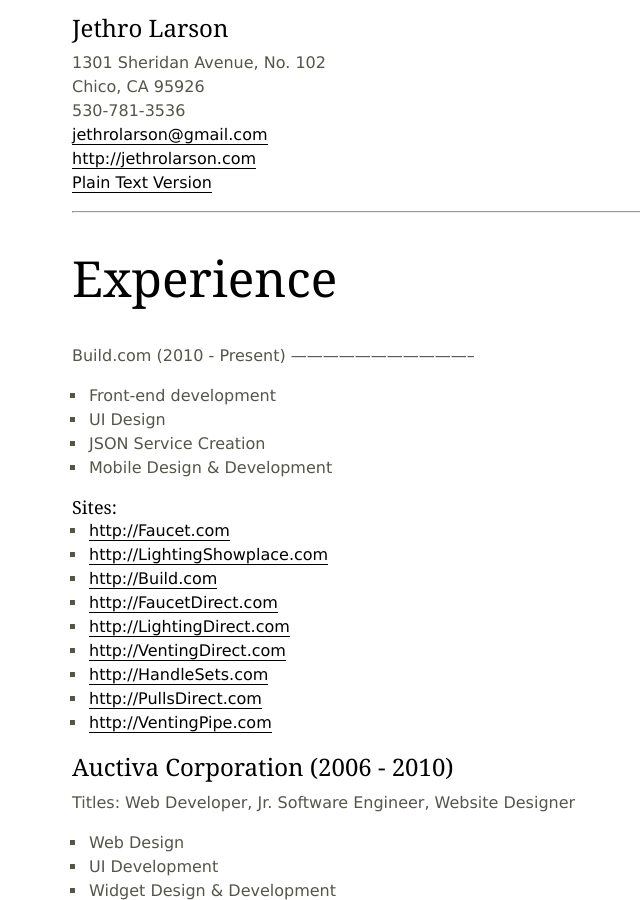
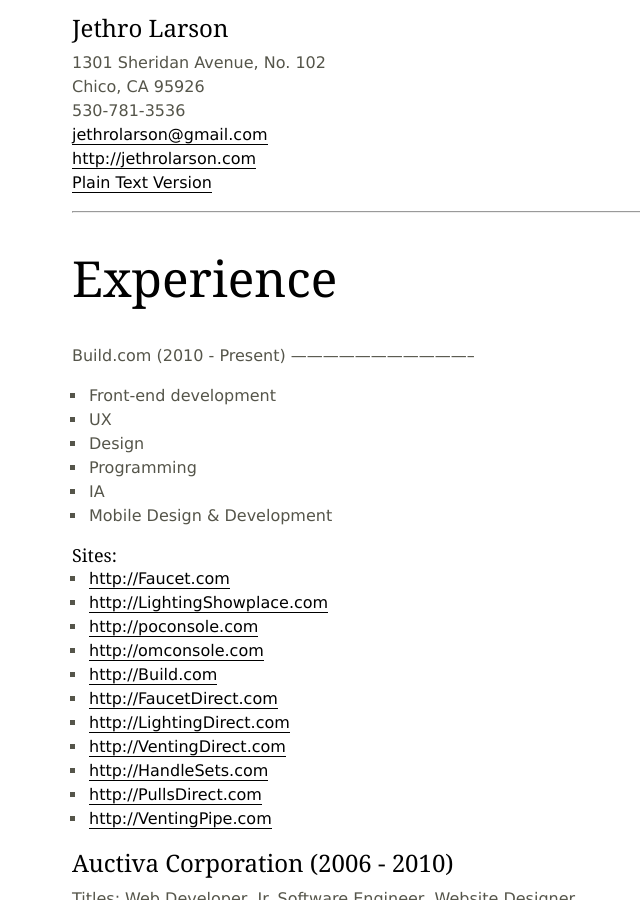
Before and after one commit to jethrolarson/jethrolarson.github.com, a Jekyll site: the page built from resume.md, in a window 1280 px wide and 900 px high. Shown: the whole window, without its empty margins (223-863 px from the left). Built offline with Jekyll 4.4.1, drawn with Linux system fonts in a browser that asks for light colours; Markdown is read by kramdown in place of the engine named in the settings; some of the changed text lies outside the part shown.

Commit message:
Update resume.md

```diff
--- a/resume.md
+++ b/resume.md
@@ -19,13 +19,17 @@
 Build.com (2010 - Present)
 -----------------------------------
 * Front-end development
-* UI Design
-* JSON Service Creation
+* UX
+* Design
+* Programming
+* IA
 * Mobile Design & Development
 
 ### Sites:
 * <http://Faucet.com>
 * <http://LightingShowplace.com>
+* <http://poconsole.com>
+* <http://omconsole.com>
 * <http://Build.com>
 * <http://FaucetDirect.com>
 * <http://LightingDirect.com>
```
Also changed, not shown: other parts of resume.md (+2 -2 lines).
